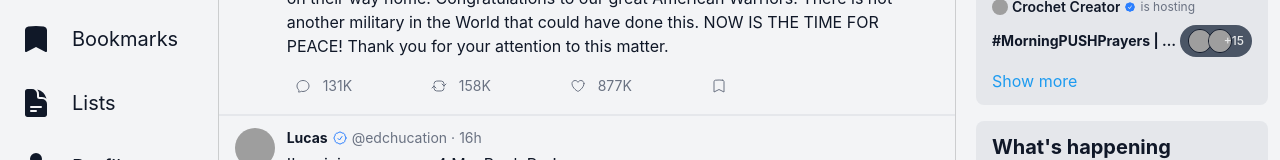
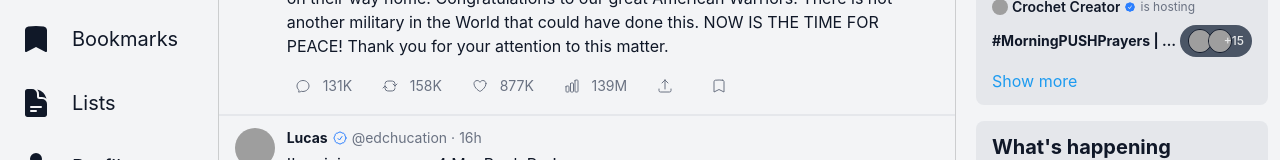
Before and after one commit to whitechapel007/twitter-clone, a Nuxt app: page / in a window 1280 px wide. Shown: the part 309-469 px from the top of the page. Built offline with nearby package versions, Linux system fonts and the light colour scheme; grey boxes are pictures that could not be loaded.

Commit message:
fixed scroll

```diff
--- a/components/post/TweetItem.vue
+++ b/components/post/TweetItem.vue
@@ -139,6 +139,31 @@
             <span class="text-sm">{{ formatNumber(tweet.stats.likes) }}</span>
           </button>
 
+          <!-- Views -->
+          <button
+            class="hidden md:flex items-center space-x-1 hover:text-blue-500 transition-colors duration-200 group"
+            @click.stop="handleViews"
+          >
+            <div
+              class="p-2 rounded-full group-hover:bg-blue-100 dark:group-hover:bg-blue-900/20 transition-colors duration-200"
+            >
+              <ChartBarIcon class="w-4 h-4" />
+            </div>
+            <span class="text-sm">{{ formatNumber(tweet.stats.views) }}</span>
+          </button>
+
+          <!-- Share -->
+          <button
+            class="hidden md:flex items-center space-x-1 hover:text-blue-500 transition-colors duration-200 group"
+            @click.stop="handleShare"
+          >
+            <div
+              class="p-2 rounded-full group-hover:bg-blue-100 dark:group-hover:bg-blue-900/20 transition-colors duration-200"
+            >
+              <ArrowUpTrayIcon class="w-4 h-4" />
+            </div>
+          </button>
+
           <!-- Bookmark -->
           <button
             class="flex items-center space-x-1 hover:text-blue-500 transition-colors duration-200 group"
@@ -165,6 +190,8 @@ import {
   ChatBubbleOvalLeftIcon,
   ArrowPathRoundedSquareIcon,
   HeartIcon,
+  ChartBarIcon,
+  ArrowUpTrayIcon,
   BookmarkIcon,
 } from "@heroicons/vue/24/outline";
 import {
@@ -276,6 +303,16 @@ const handleLike = () => {
   // Implement like functionality
 };
 
+const handleViews = () => {
+  console.log("Views for tweet:", props.tweet.id);
+  // Implement views functionality
+};
+
+const handleShare = () => {
+  console.log("Share tweet:", props.tweet.id);
+  // Implement share functionality
+};
+
 const handleBookmark = () => {
   isBookmarked.value = !isBookmarked.value;
   console.log("Bookmark:", props.tweet.id, isBookmarked.value);
```
